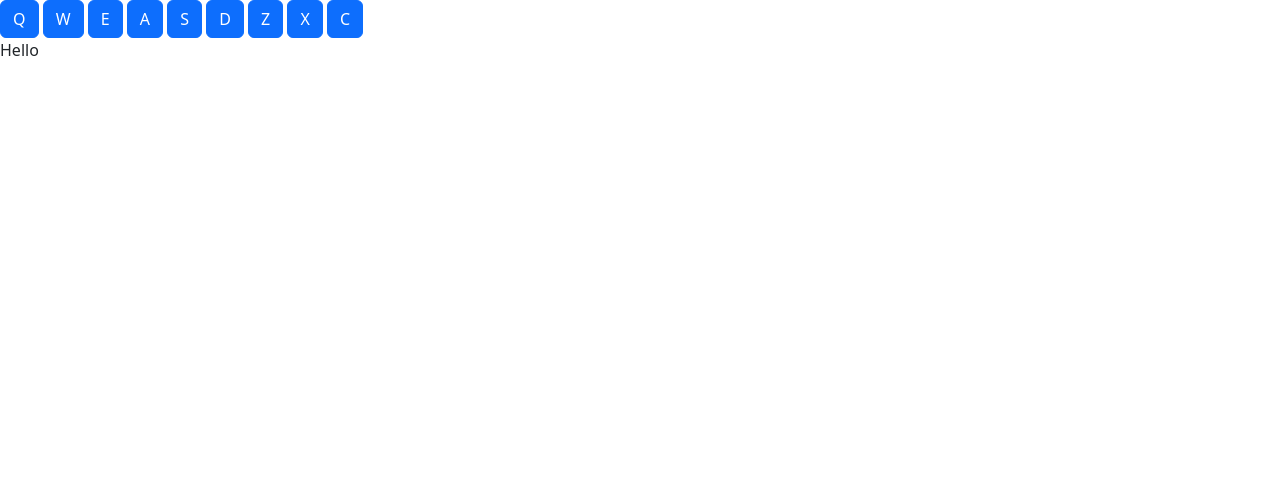
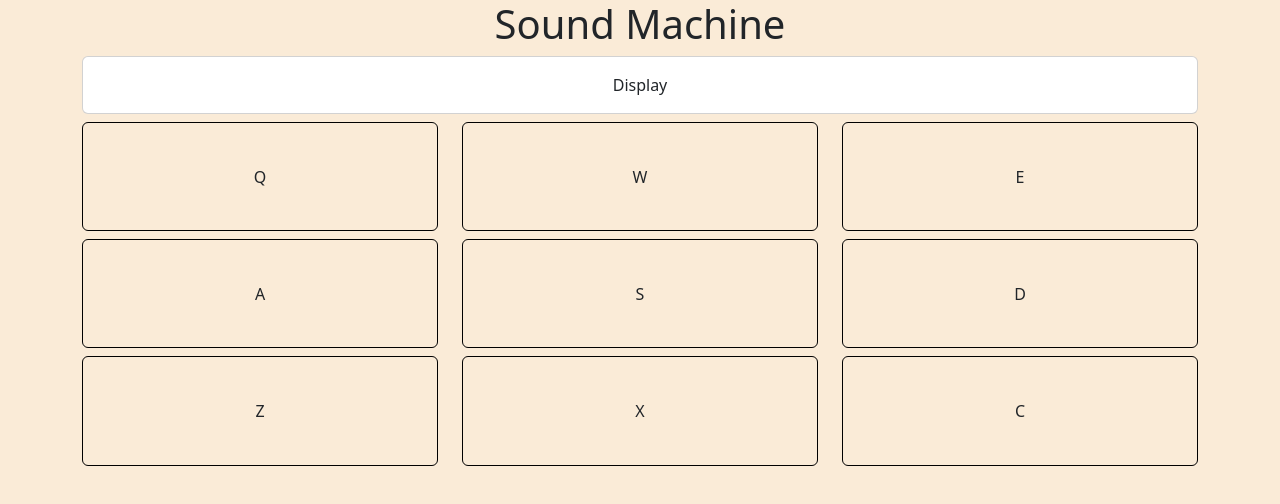
Before and after one commit to Yuukidiv/Drum-Machine, a plain HTML site: page index.html in a window 1280 px wide. Drawn offline with nearby package versions, Linux system fonts and the light colour scheme.

Commit message:
Design done and project finished

```diff
--- a/index.html
+++ b/index.html
@@ -12,19 +12,29 @@
 </head>
 
 <body>
-    <div id="drum-machine">
-        <div id="container">
-            <button id="" class="drum-pad btn btn-primary" onclick="play('Q');">Q<audio src="./clips/kick.mp3" class="clip" id="Q"></audio></button>
-            <button id="" class="drum-pad btn btn-primary" onclick="play('W');">W<audio src="./clips/bass.mp3" class ="clip" id ="W"></audio></button>
-            <button id="" class="drum-pad btn btn-primary" onclick="play('E');">E <audio src="./clips/duck.mp3" class="clip" id="E"></audio></button>
-            <button id="" class="drum-pad btn btn-primary" onclick="play('A');">A <audio src="./clips/horn.mp3" class="clip" id="A"></audio></button>
-            <button id="" class="drum-pad btn btn-primary" onclick="play('S');">S <audio src="./clips/punch.mp3" class="clip" id="S"></audio></button>
-            <button id="" class="drum-pad btn btn-primary" onclick="play('D');">D <audio src="./clips/waterdrop.mp3" class="clip" id="D"></audio></button>
-            <button id="" class="drum-pad btn btn-primary" onclick="play('Z');">Z <audio src="./clips/synth-bass.mp3" class="clip" id="Z"></audio></button>
-            <button id="" class="drum-pad btn btn-primary" onclick="play('X');">X <audio src="./clips/button-pressed.mp3" class="clip" id="X"></audio></button>
-            <button id="" class="drum-pad btn btn-primary" onclick="play('C');">C <audio src="./clips/coin.mp3" class="clip" id="C"></audio></button>
+    <div class = "container" id= "drum-machine">
+        <h1 class="text-center">Sound Machine</h1>
+        <div class="card my-2">
+            <div class="card-body">
+                <div id = "display" class="text-center">Display</div>
+            </div>
         </div>
-        <div id = "display">Hello</div>
+        <div class = "row my-2">
+            <div class="col-4"><button id="drum-0" class="drum-pad btn" onclick="play('Q');">Q<audio src="./clips/kick.mp3" class="clip" id="Q"></button></div>
+            <div class="col-4"><button id="drum-1" class="drum-pad btn" onclick="play('W');">W<audio src="./clips/bass.mp3" class ="clip" id ="W"></button></div>
+            <div class="col-4"><button id="drum-2" class="drum-pad btn" onclick="play('E');">E<audio src="./clips/duck.mp3" class="clip" id="E"></button></div>
+        </div>
+        <div class="row my-2">
+            <div class="col-4"><button id="drum-3" class="drum-pad btn" onclick="play('A');">A<audio src="./clips/horn.mp3" class="clip" id="A"></button></div>
+            <div class="col-4"><button id="drum-4" class="drum-pad btn" onclick="play('S');">S<audio src="./clips/punch.mp3" class="clip" id="S"></button></div>
+            <div class="col-4"><button id="drum-5" class="drum-pad btn" onclick="play('D');">D<audio src="./clips/waterdrop.mp3" class="clip" id="D"></button></div>
+        </div>
+        <div class="row my-2">
+            <div class="col-4"><button id="drum-6" class="drum-pad btn" onclick="play('Z');">Z<audio src="./clips/synth-bass.mp3" class="clip" id="Z"></button></div>
+            <div class="col-4"><button id="drum-7" class="drum-pad btn" onclick="play('X');">X<audio src="./clips/button-pressed.mp3" class="clip" id="X"></button></div>
+            <div class="col-4"><button id="drum-8" class="drum-pad btn" onclick="play('C');">C<audio src="./clips/coin.mp3" class="clip" id="C"></button>
+            </div></div>
+        </div>
     </div>
     <script src="https://cdn.freecodecamp.org/testable-projects-fcc/v1/bundle.js"></script>
     <script src="https://cdn.jsdelivr.net/npm/bootstrap@5.2.0-beta1/dist/js/bootstrap.bundle.min.js" integrity="sha384-pprn3073KE6tl6bjs2QrFaJGz5/SUsLqktiwsUTF55Jfv3qYSDhgCecCxMW52nD2" crossorigin="anonymous"></script>
--- a/style.css
+++ b/style.css
@@ -0,0 +1,17 @@
+button {
+width:100%;
+height: 100%;
+margin-bottom: 20%;
+}
+
+body {
+    background-color: antiquewhite;
+}
+
+.drum-pad {
+    border: 1px solid black;
+}
+.drum-pad:hover {
+    color: antiquewhite;
+    background-color: black;
+}
```
Also changed, not shown: app.js (line endings or trailing spaces).
